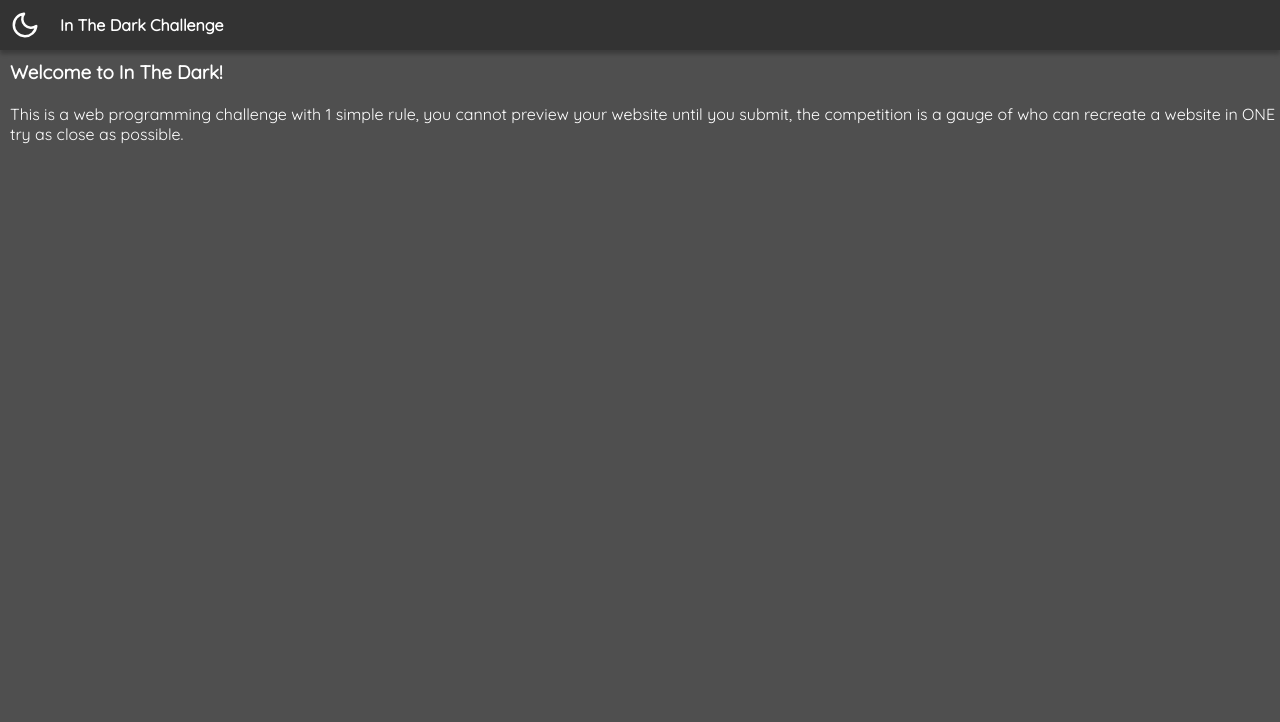
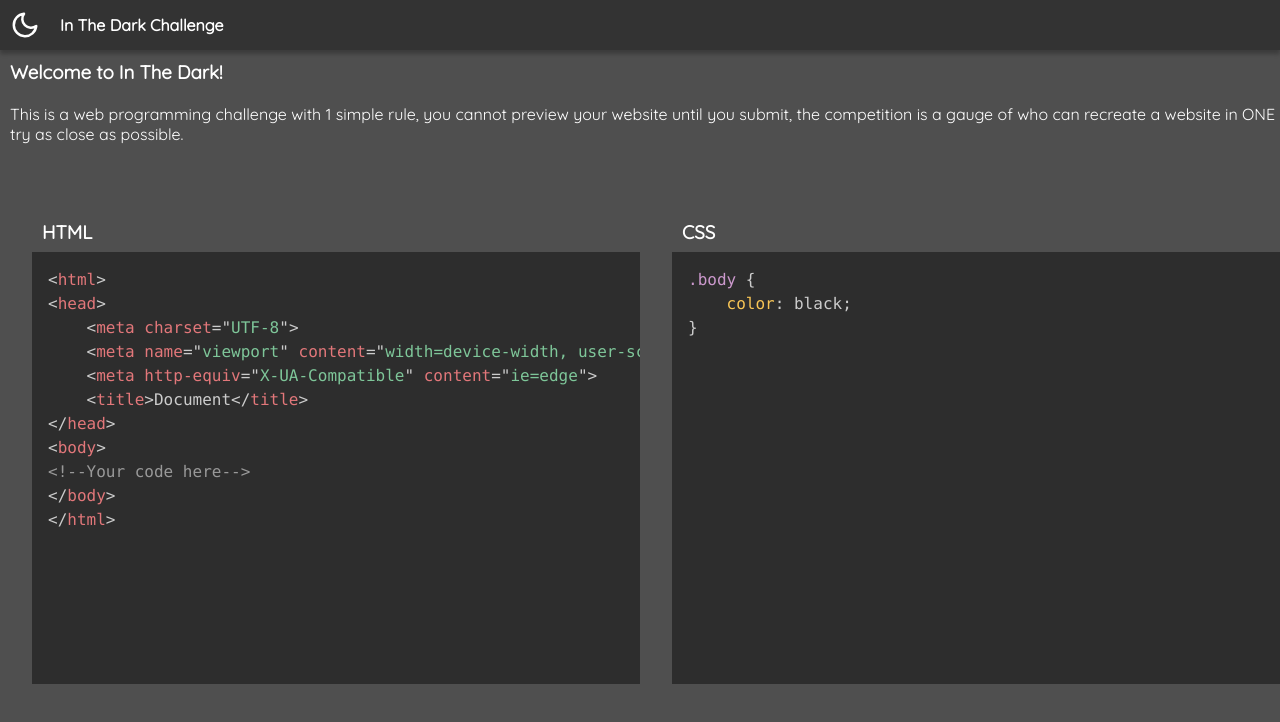
Before and after one commit to prosavage/In-The-Dark, a React (Create React App) app: page / in a window 1280 px wide. Shown: the top 722 px of the page. Built offline with nearby package versions, Linux system fonts and the light colour scheme.

Commit message:
Working code blocks :O

```diff
--- a/package.json
+++ b/package.json
@@ -4,6 +4,7 @@
   "private": true,
   "dependencies": {
     "node-sass": "^4.12.0",
+    "prism-core": "^2.0.2",
     "prismjs": "^1.16.0",
     "react": "^16.8.6",
     "react-dom": "^16.8.6",
--- a/src/App.js
+++ b/src/App.js
@@ -3,6 +3,8 @@ import logo from './logo.svg';
 import './styles/_main.scss';
 import NavigationBar from "./components/NavigationBar";
 import InfoContainer from "./components/InfoContainer";
+import CodeArea from "./components/CodeArea";
+import CodeBox from "./components/CodeBox";
 
 function App() {
   return (
@@ -13,6 +15,10 @@ function App() {
         <br/>
         <p>This is a web programming challenge with 1 simple rule, you cannot preview your website until you submit, the competition is a gauge of who can recreate a website in ONE try as close as possible.</p>
       </InfoContainer>
+        <CodeArea>
+            <CodeBox language={"html"}/>
+            <CodeBox language={"css"}/>
+        </CodeArea>
     </div>
   );
 }
--- /dev/null
+++ b/src/Snippets.js
@@ -0,0 +1,24 @@
+import React from "react";
+
+export const htmlSnippet =  (<code className={"language-html"}>
+    {`<html>
+<head>
+    <meta charset="UTF-8">
+    <meta name="viewport" content="width=device-width, user-scalable=no, initial-scale=1.0, maximum-scale=1.0, minimum-scale=1.0">
+    <meta http-equiv="X-UA-Compatible" content="ie=edge">
+    <title>Document</title>
+</head>
+<body>
+<!--Your code here-->
+</body>
+</html>
+                    `}
+</code>);
+
+
+export const cssSnippet = (<code className={"language-css"}>
+    {`.body {
+    color: black;
+}
+                    `}
+</code>);
--- /dev/null
+++ b/src/components/CodeArea.js
@@ -0,0 +1,11 @@
+import React from 'react';
+
+function CodeArea(props) {
+    return (
+        <div className={"code-area-container"}>
+            {props.children}
+        </div>
+    );
+}
+
+export default CodeArea;
--- /dev/null
+++ b/src/components/CodeBox.js
@@ -0,0 +1,32 @@
+import React, {Component} from 'react';
+import Prism from 'prismjs'
+import "./../styles/prism.css"
+import {htmlSnippet, cssSnippet} from "./../Snippets"
+
+class CodeBox extends Component {
+
+    componentDidMount() {
+        Prism.highlightAll();
+    }
+
+    processInput(e) {
+        console.log(e);
+        var el = document.getElementById(this.props.language);
+        var range = document.createRange();
+        var sel = window.getSelection();
+        Prism.highlightAll();
+        window.document.s
+    }
+
+    render() {
+        return (
+            <div className={"code-box-container"}>
+                <h3>{this.props.language.toUpperCase()}</h3>
+               <pre id={this.props.language} onInput={(e) => this.processInput(e)} contentEditable={true}>{this.props.language === "html" ? htmlSnippet : cssSnippet}</pre>
+            </div>
+
+        );
+    }
+}
+
+export default CodeBox;
--- a/src/styles/_main.scss
+++ b/src/styles/_main.scss
@@ -42,3 +42,5 @@ button:hover {
 // Components
 @import "components/navigationbar";
 @import "components/infocontainer";
+@import "components/codearea";
+@import "components/codebox";
--- /dev/null
+++ b/src/styles/components/_codearea.scss
@@ -0,0 +1,7 @@
+.code-area-container {
+  display: flex;
+  width: 100vw;
+  height: available;
+  margin-top: 30px;
+
+}
--- /dev/null
+++ b/src/styles/components/_codebox.scss
@@ -0,0 +1,26 @@
+.code-box-container {
+  width: 45vw;
+  height: 50vh;
+  margin-left: 2.5vw;
+  margin-right: 2.5vw;
+
+  h3 {
+    color: white;
+    margin-left: 10px;
+  }
+
+  pre {
+    width: 100%;
+    height: 100%;
+  }
+
+  pre {
+    width: 100%;
+    height: 100%;
+    border-style: none;
+    border-color: Transparent;
+    overflow: auto;
+    background-color: #333333;
+  }
+
+}
--- /dev/null
+++ b/src/styles/prism.css
@@ -0,0 +1,124 @@
+/* PrismJS 1.16.0
+https://prismjs.com/download.html#themes=prism-tomorrow&languages=markup+css+clike+javascript */
+/**
+ * prism.js tomorrow night eighties for JavaScript, CoffeeScript, CSS and HTML
+ * Based on https://github.com/chriskempson/tomorrow-theme
+ * @author Rose Pritchard
+ */
+
+code[class*="language-"],
+pre[class*="language-"] {
+	color: #ccc;
+	background: none;
+	font-family: Consolas, Monaco, 'Andale Mono', 'Ubuntu Mono', monospace;
+	font-size: 1em;
+	text-align: left;
+	white-space: pre;
+	word-spacing: normal;
+	word-break: normal;
+	word-wrap: normal;
+	line-height: 1.5;
+
+	-moz-tab-size: 4;
+	-o-tab-size: 4;
+	tab-size: 4;
+
+	-webkit-hyphens: none;
+	-moz-hyphens: none;
+	-ms-hyphens: none;
+	hyphens: none;
+
+}
+
+/* Code blocks */
+pre[class*="language-"] {
+	padding: 1em;
+	margin: .5em 0;
+	overflow: auto;
+}
+
+:not(pre) > code[class*="language-"],
+pre[class*="language-"] {
+	background: #2d2d2d;
+}
+
+/* Inline code */
+:not(pre) > code[class*="language-"] {
+	padding: .1em;
+	border-radius: .3em;
+	white-space: normal;
+}
+
+.token.comment,
+.token.block-comment,
+.token.prolog,
+.token.doctype,
+.token.cdata {
+	color: #999;
+}
+
+.token.punctuation {
+	color: #ccc;
+}
+
+.token.tag,
+.token.attr-name,
+.token.namespace,
+.token.deleted {
+	color: #e2777a;
+}
+
+.token.function-name {
+	color: #6196cc;
+}
+
+.token.boolean,
+.token.number,
+.token.function {
+	color: #f08d49;
+}
+
+.token.property,
+.token.class-name,
+.token.constant,
+.token.symbol {
+	color: #f8c555;
+}
+
+.token.selector,
+.token.important,
+.token.atrule,
+.token.keyword,
+.token.builtin {
+	color: #cc99cd;
+}
+
+.token.string,
+.token.char,
+.token.attr-value,
+.token.regex,
+.token.variable {
+	color: #7ec699;
+}
+
+.token.operator,
+.token.entity,
+.token.url {
+	color: #67cdcc;
+}
+
+.token.important,
+.token.bold {
+	font-weight: bold;
+}
+.token.italic {
+	font-style: italic;
+}
+
+.token.entity {
+	cursor: help;
+}
+
+.token.inserted {
+	color: green;
+}
```
Also changed, not shown: 1 other file (tests, documents, lock files or other folders).
